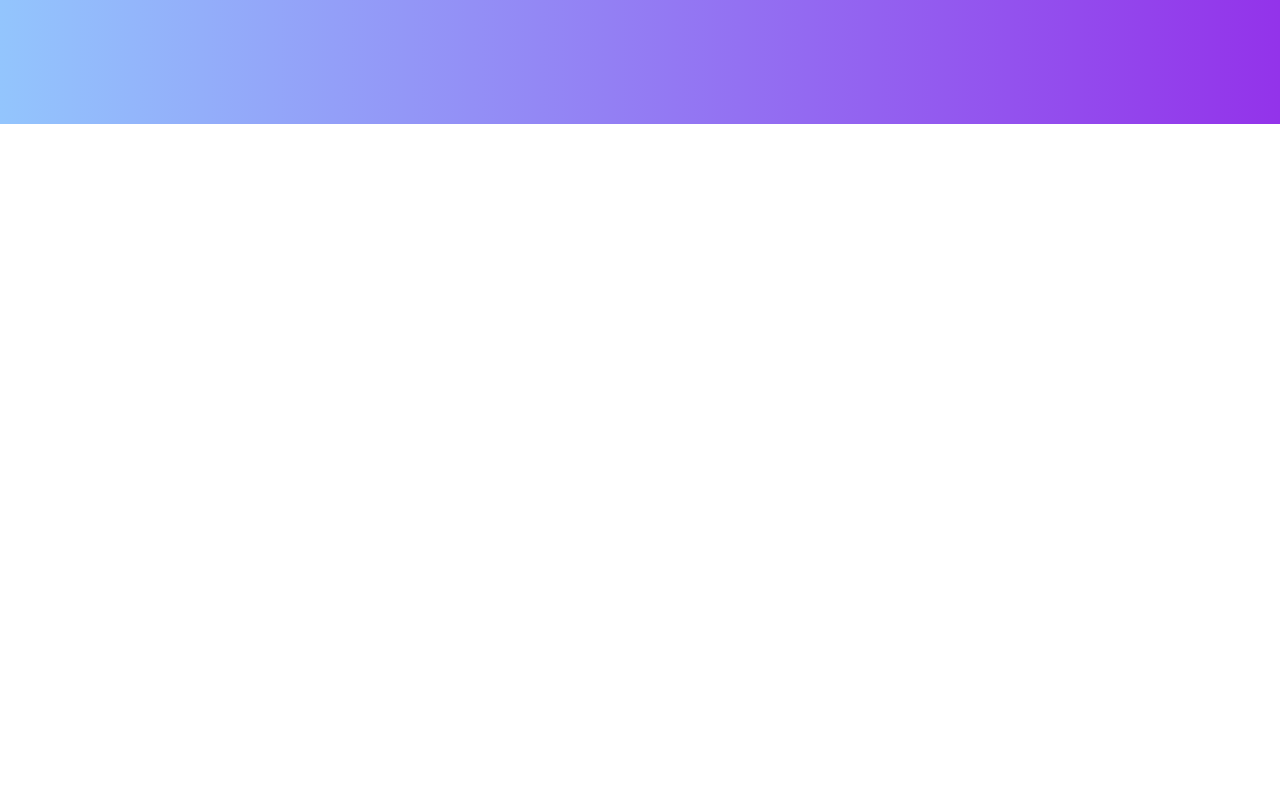
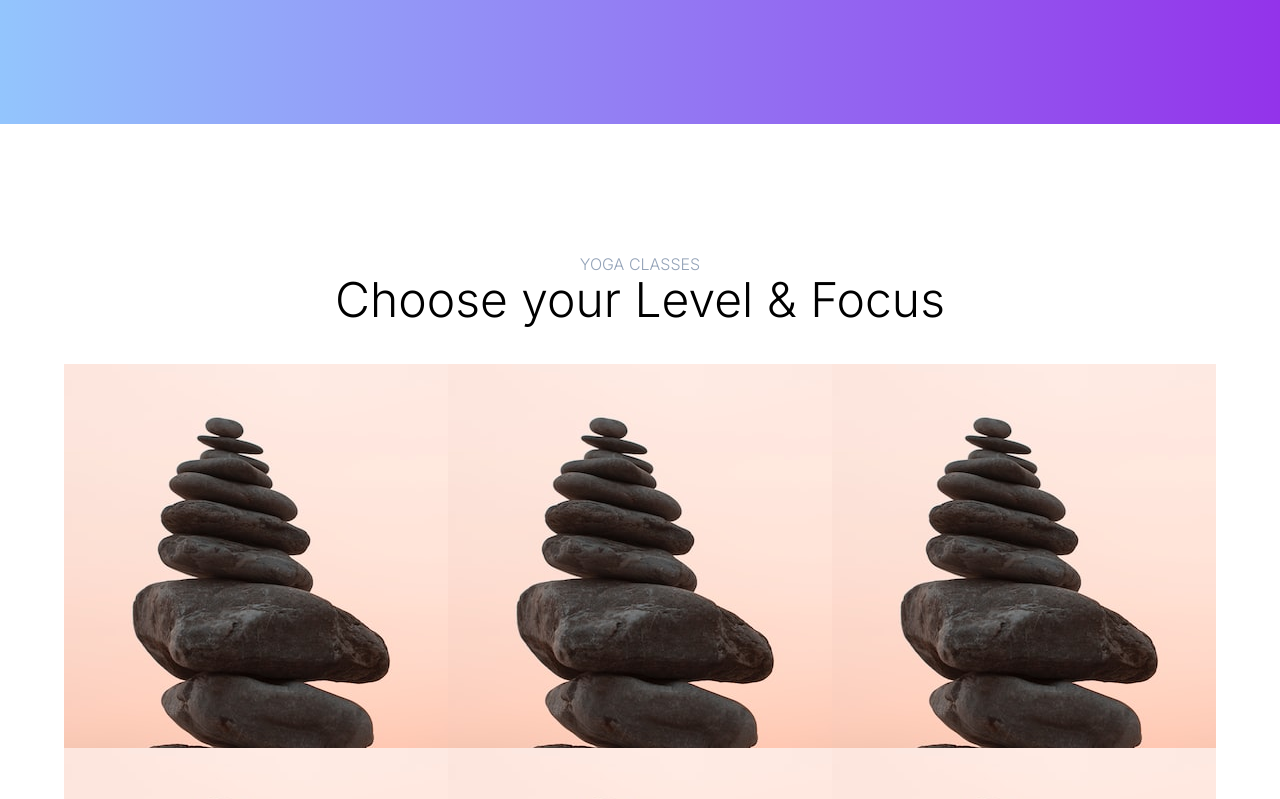
Before and after one commit to hassancodess/yoga-landing-page, a React (Vite) app: page / in a window 1280 px wide. Shown: the part 500-1299 px from the top of the page. Before the commit the page ends 800 px from the top, so only its background shows below. Built offline with nearby package versions, Linux system fonts and the light colour scheme.

Commit message:
Add Classes Component

```diff
--- a/src/App.jsx
+++ b/src/App.jsx
@@ -1,5 +1,6 @@
 // import Hero from './components/Hero'
 
+import Classes from './components/Classes'
 import Header from './components/Header'
 
 function App() {
@@ -7,6 +8,7 @@ function App() {
     <>
       <div className='overflow-hidden'>
         <Header />
+        <Classes />
       </div>
     </>
   )
--- /dev/null
+++ b/src/components/Classes.jsx
@@ -0,0 +1,33 @@
+import React from 'react'
+import Image from './shared/Image'
+import { imgData } from '../data/data'
+function Classes() {
+  return (
+    <>
+      <section className='p-4 bg-white py-32'>
+        <div className='container mx-auto max-w-6xl'>
+          {/* Content */}
+          <div className='font-light text-center mb-10'>
+            <p className='uppercase  text-slate-400'>Yoga Classes</p>
+            <h1 className='text-5xl'>Choose your Level & Focus</h1>
+          </div>
+          {/* Images Grid  */}
+          <div className='grid grid-cols-1 md:grid-cols-2 lg:grid-cols-3'>
+            {imgData.map((item, idx) => {
+              return (
+                <Image
+                  key={idx}
+                  img={item.img}
+                  title={item.title}
+                  desc={item.desc}
+                />
+              )
+            })}
+          </div>
+        </div>
+      </section>
+    </>
+  )
+}
+
+export default Classes
--- /dev/null
+++ b/src/components/shared/Image.jsx
@@ -0,0 +1,18 @@
+import React from 'react'
+
+function Image({ img, title, desc }) {
+  return (
+    <>
+      <div className='h-96 relative  overflow-hidden group'>
+        {/* Overlay */}
+        <div className='absolute w-full h-full bg-green-400/70  flex-col justify-center space-y-4 text-center hidden group-hover:flex '>
+          <h3 className='font-medium text-2xl'>{title}</h3>
+          <p>{desc}</p>
+        </div>
+        <img src={img} alt='yoga' className='object-none object-center' />
+      </div>
+    </>
+  )
+}
+
+export default Image
--- /dev/null
+++ b/src/data/data.js
@@ -0,0 +1,33 @@
+import Yoga from '../assets/yoga.jpg'
+export const imgData = [
+  {
+    img: Yoga,
+    title: 'Group Lessons',
+    desc: 'A small river named Duden flows by their place and supplies it with the necessary regelialia.',
+  },
+  {
+    img: Yoga,
+    title: 'Yoga For Beginners',
+    desc: 'A small river named Duden flows by their place and supplies it with the necessary regelialia.',
+  },
+  {
+    img: Yoga,
+    title: 'Yoga For Pregnant',
+    desc: 'A small river named Duden flows by their place and supplies it with the necessary regelialia.',
+  },
+  {
+    img: Yoga,
+    title: 'Yoga Barre',
+    desc: 'A small river named Duden flows by their place and supplies it with the necessary regelialia.',
+  },
+  {
+    img: Yoga,
+    title: 'Bikram Yoga',
+    desc: 'A small river named Duden flows by their place and supplies it with the necessary regelialia.',
+  },
+  {
+    img: Yoga,
+    title: 'Yoga For Couples',
+    desc: 'A small river named Duden flows by their place and supplies it with the necessary regelialia.',
+  },
+]
```
Also changed, not shown: src/assets/yoga.jpg (added).
